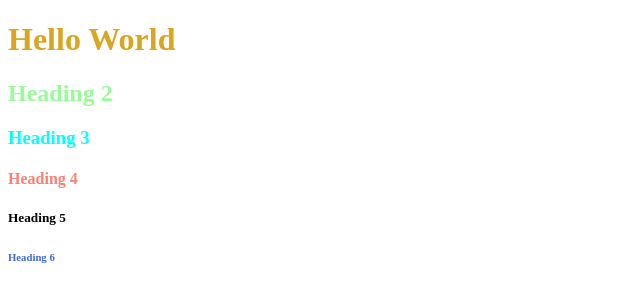
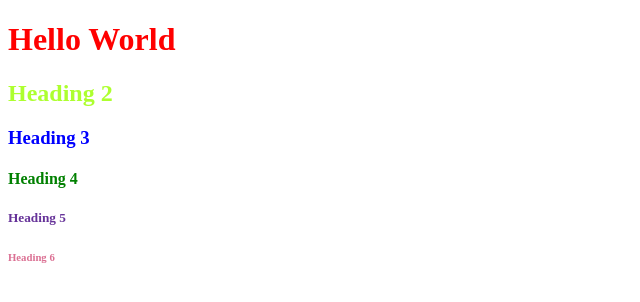
Before and after one commit to makeespresso/uxcode, a plain HTML site: page index.html in a window 1280 px wide. Shown: the whole page, without its empty margins (0-640 px from the left). Drawn offline with Linux system fonts and the light colour scheme.

Commit message:
demonstration of css color in css

```diff
--- a/css/style.css
+++ b/css/style.css
@@ -1,6 +1,18 @@
+h1 {
+  color:red;
+}
+h2{
+  color: greenyellow;
+}
+h3 {
+  color: blue;
+}
+h4{
+  color: green;
+}
 h5{
-  color: red;
+  color: rebeccapurple;
 }
 h6{
-  color:cornflowerblue;
+  color:palevioletred;
 }
--- a/index.html
+++ b/index.html
@@ -6,20 +6,17 @@
   <meta name="viewport" content="width=device-width, initial-scale=1.0">
   <meta http-equiv="X-UA-Compatible" content="ie=edge">
   <title>UXCodeTest</title>
-  <style>
-    h4 {
-      color: salmon
-    }
-  </style>
+  <link rel="stylesheet" href="css/style.css">
+
 </head>
 
 <body>
-  <h1 style="color:goldenrod">Hello World</h1>
-  <h2 style="color:palegreen">Heading 2</h2>
-  <h3 style="color:aqua">Heading 3</h3>
+  <h1>Hello World</h1>
+  <h2>Heading 2</h2>
+  <h3>Heading 3</h3>
   <h4>Heading 4</h4>
   <h5>Heading 5</h5>
-  <h6 style="color:royalblue">Heading 6</h6>
+  <h6>Heading 6</h6>
 </body>
 
 </html>
```
